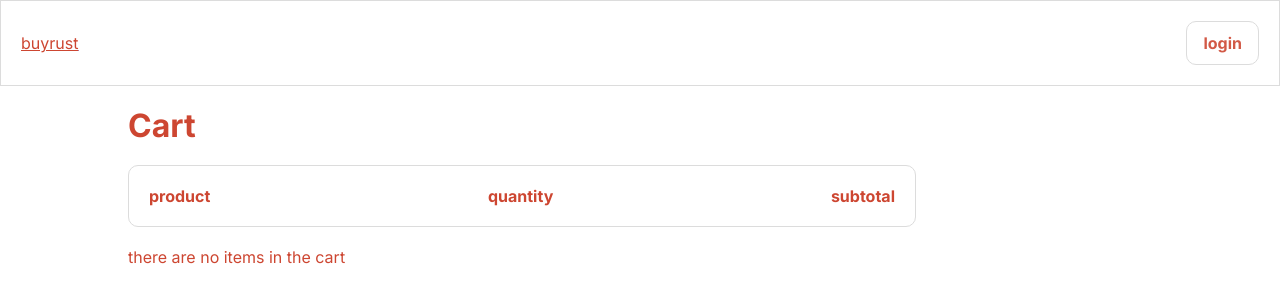
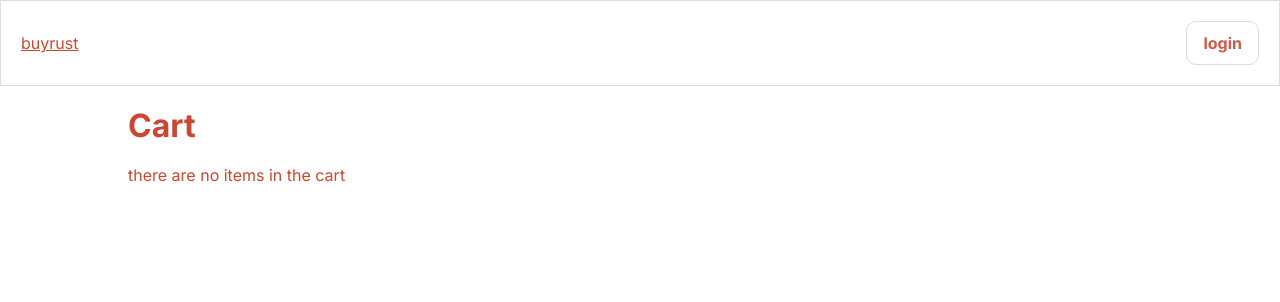
Before and after one commit to ddanielsantos/rust-commerce, a Next.js app in the folder frontend/: page /cart in a window 1280 px wide. Shown: the top 302 px of the page. Built offline with nearby package versions, Linux system fonts and the light colour scheme.

Commit message:
refactor: change empty cart info

```diff
--- a/frontend/pages/cart/index.tsx
+++ b/frontend/pages/cart/index.tsx
@@ -7,14 +7,9 @@ import { Flex, Text, Grid, Heading } from '../../src/ui'
 
 type CartItemsListProps = {
 	items: CartMap
-	numberOfItems: number
 }
 
-const CartItemsList = ({ items, numberOfItems }: CartItemsListProps) => {
-	if (numberOfItems === 0) {
-		return <Text>there are no items in the cart</Text>
-	}
-
+const CartItemsList = ({ items }: CartItemsListProps) => {
 	return (
 		<Flex direction='column' css={{ g: '$3' }}>
 			{Object.keys(items).map(key => (
@@ -46,7 +41,7 @@ const CartPage: NextPage = () => {
 					alignContent='center'
 					css={{
 						maxWidth: '$5xl',
-						g: '$3',
+						g: '$5',
 						gridTemplateColumns: '1fr',
 
 						'@bp1': {
@@ -55,13 +50,26 @@ const CartPage: NextPage = () => {
 					}}
 				>
 					<Flex
+						css={{
+							gridColumn: '1',
+							'@bp1': {
+								gridColumn: '1 / 3',
+							},
+						}}
+					>
+						<Heading>Cart</Heading>
+					</Flex>
+
+					{numberOfItems !== 0 ? (
+						<>
+							<Flex
 								direction={'column'}
 								roundedBorder
 								css={{
 									g: '$5',
+									gridColumn: '1',
 								}}
 							>
-						<Heading>Cart</Heading>
 								<Flex
 									roundedBorder
 									borderVariant={'simple'}
@@ -74,9 +82,13 @@ const CartPage: NextPage = () => {
 									<Text css={{ fontWeight: 700 }}>subtotal</Text>
 								</Flex>
 
-						<CartItemsList items={items} numberOfItems={numberOfItems} />
+								<CartItemsList items={items} />
 							</Flex>
-					{numberOfItems !== 0 && <CartTotalSum />}
+							<CartTotalSum />
+						</>
+					) : (
+						<Text>there are no items in the cart</Text>
+					)}
 				</Grid>
 			</Flex>
 		</Flex>
```
Lines whose indentation alone changed are shown as unchanged.
